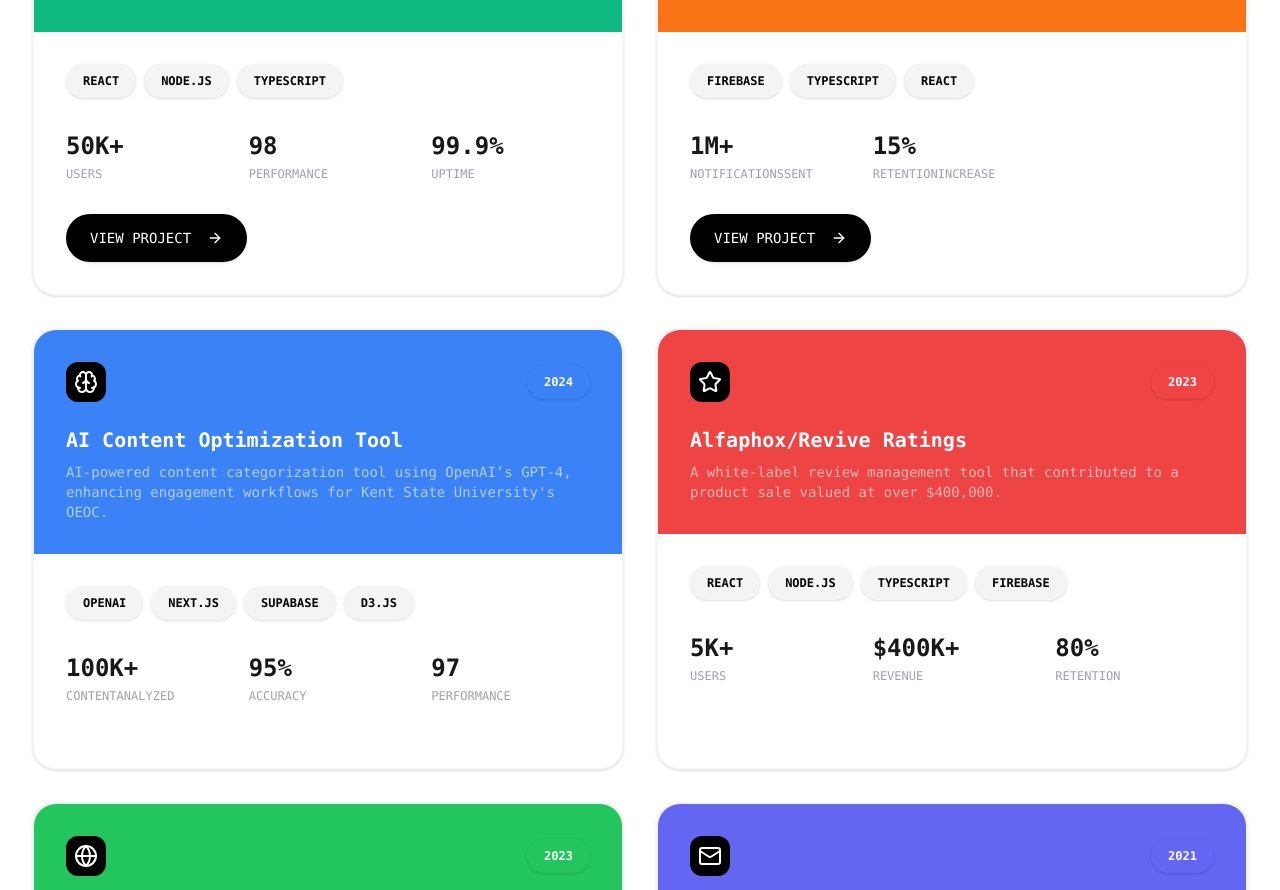
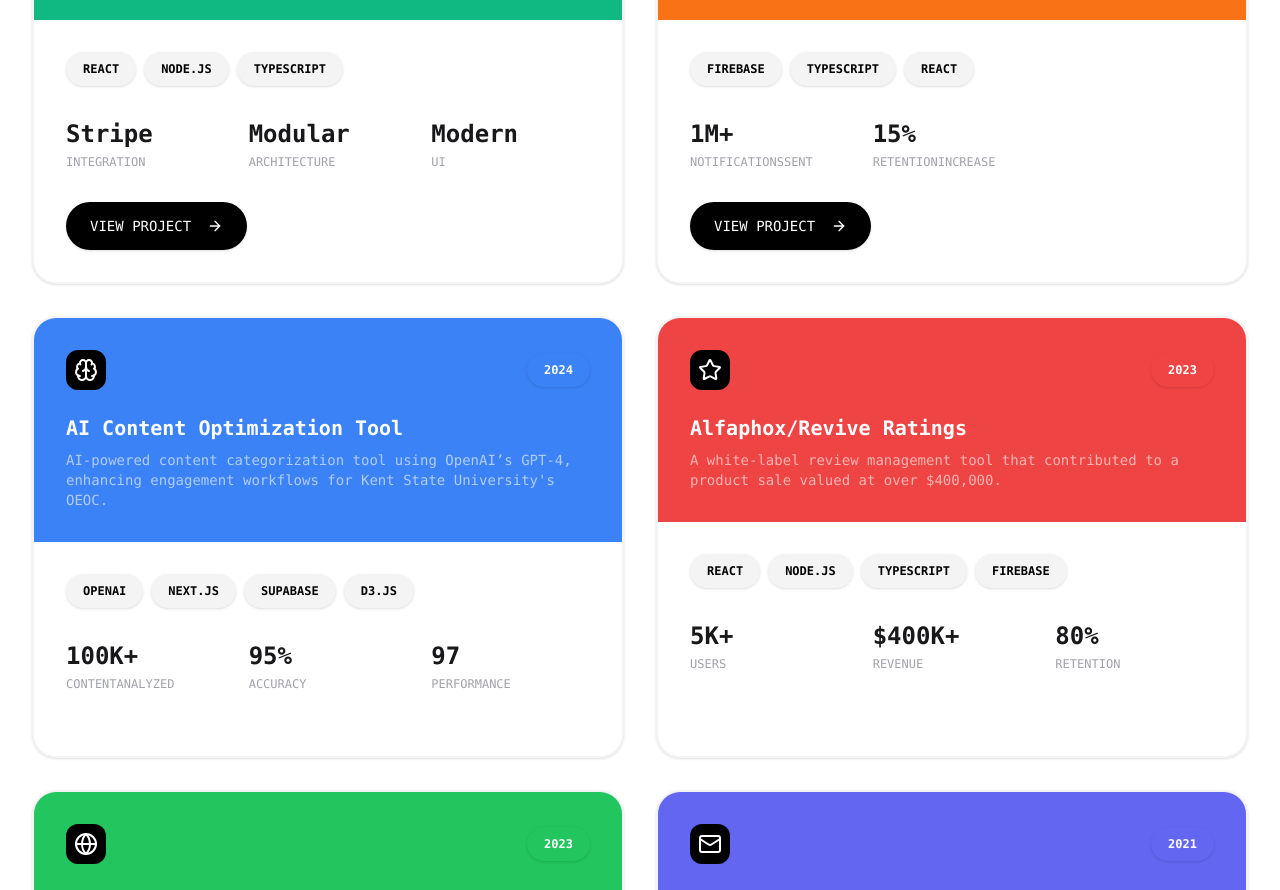
Before and after one commit to DavidKalina/davidkalina, a Next.js app: page / in a window 1280 px wide. Shown: the part 4723-5613 px from the top of the page. Built offline with nearby package versions, Linux system fonts and the light colour scheme; no server answers.

Commit message:
feat: update project info, shrink icons

```diff
--- a/components/ProjectGrid.tsx
+++ b/components/ProjectGrid.tsx
@@ -14,9 +14,9 @@ const ModernProjectGrid = () => {
       icon: <Layout size={24} className="text-white" />,
       bgColor: "bg-emerald-500",
       metrics: {
-        users: "50K+",
-        performance: "98",
-        uptime: "99.9%",
+        integration: "Stripe",
+        architecture: "Modular",
+        ui: "Modern",
       },
       year: "2023",
       href: `https://webmine.davidkalina.com`,
--- a/components/TechStack.tsx
+++ b/components/TechStack.tsx
@@ -23,13 +23,13 @@ const ModernTechStack = () => {
           name: "TYPESCRIPT",
           level: "Advanced",
           years: 4,
-          icon: <SiTypescript size={20} className="text-blue-500" />,
+          icon: <SiTypescript size={16} className="text-blue-500" />,
         },
         {
           name: "REACT",
           level: "Advanced",
           years: 4,
-          icon: <SiReact size={20} className="text-blue-200" />,
+          icon: <SiReact size={16} className="text-blue-200" />,
         },
       ],
     },
@@ -42,19 +42,19 @@ const ModernTechStack = () => {
           name: "NODE.JS",
           level: "Advanced",
           years: 3,
-          icon: <SiNodedotjs size={20} className="text-emerald-500" />,
+          icon: <SiNodedotjs size={16} className="text-emerald-500" />,
         },
         {
           name: "EXPRESS",
           level: "Advanced",
           years: 3,
-          icon: <SiExpress size={20} className="text-zinc-500" />,
+          icon: <SiExpress size={16} className="text-zinc-500" />,
         },
         {
           name: "DOCKER",
           level: "Advanced",
           years: 3,
-          icon: <SiDocker size={20} className="text-blue-400" />,
+          icon: <SiDocker size={16} className="text-blue-400" />,
         },
       ],
     },
@@ -67,7 +67,7 @@ const ModernTechStack = () => {
           name: "SUPABASE",
           level: "Advanced",
           years: 3,
-          icon: <SiSupabase size={20} className="text-emerald-500" />,
+          icon: <SiSupabase size={16} className="text-emerald-500" />,
         },
       ],
     },
```
